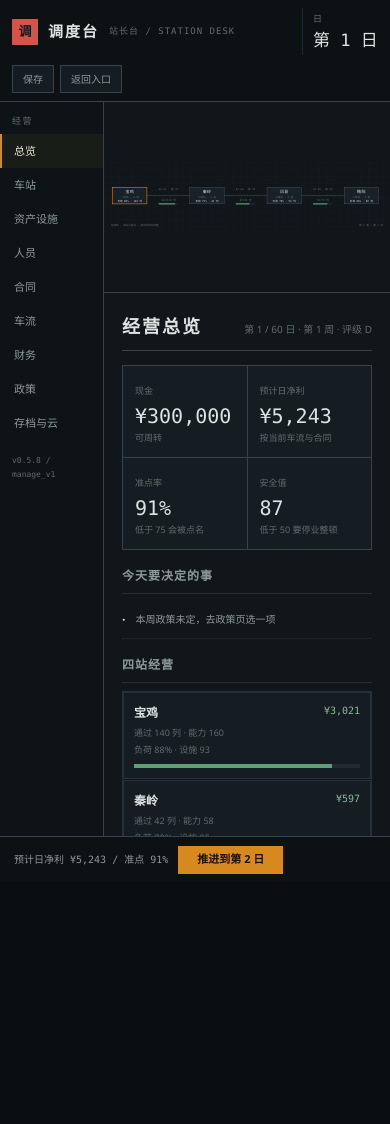
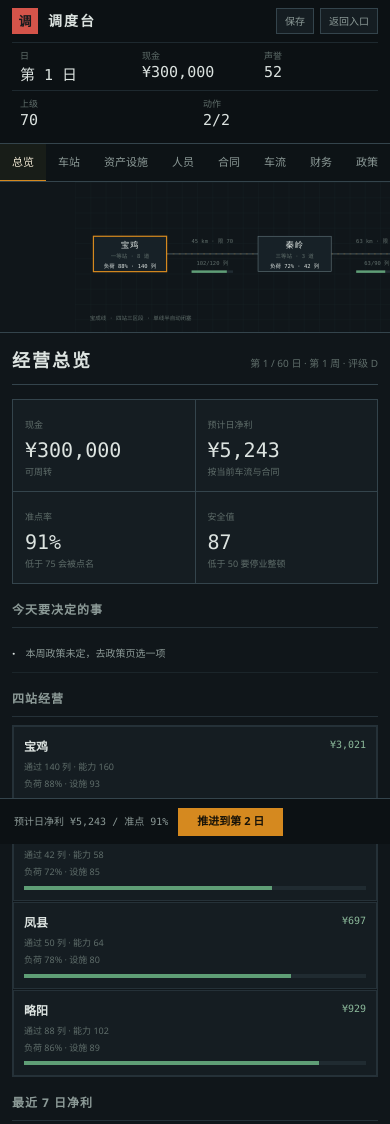
Before and after one commit to severuszx/dispatch, a plain HTML site: page play/manage/index.html in a window 390 px wide. Shown: the top 1124 px of the page. Before the commit the page ends 882 px from the top, so only its background shows below. Drawn offline with Linux system fonts and the light colour scheme.

Commit message:
0.5.8: 站长台手机端布局

```diff
--- a/play/manage/index.html
+++ b/play/manage/index.html
@@ -5,6 +5,7 @@
 <meta name="viewport" content="width=device-width,initial-scale=1">
 <title>调度台 · 站长台</title>
 <link rel="stylesheet" href="manage.css?v=0.5.8m1">
+<link rel="stylesheet" href="mobile.css?v=0.5.8m2">
 </head>
 <body data-theme="control">
 <header class="m-top">
--- /dev/null
+++ b/play/manage/mobile.css
@@ -0,0 +1,23 @@
+@media (max-width: 900px) {
+  body { display: flex; flex-direction: column; }
+  .m-top { height: auto; min-height: 0; flex-wrap: wrap; padding: 8px 12px; gap: 8px 10px; }
+  .m-brand { min-width: 0; flex: 1; }
+  .m-brand b { font-size: 14px; }
+  .m-sub { display: none; }
+  .m-actions { order: 1; margin-left: auto; }
+  .m-actions button { height: 26px; padding: 0 8px; }
+  .m-metrics { order: 2; flex: 0 0 100%; flex-wrap: wrap; height: auto; overflow: visible; gap: 0; }
+  .m-metrics div { flex: 1 0 30%; min-width: 0; padding: 6px 8px; border-left: 0; border-top: 1px solid #1e292f; }
+  .m-metrics b { font-size: 15px; }
+  .m-shell { height: auto; flex: 1; flex-direction: column; }
+  .m-nav { width: 100%; height: 38px; flex: none; display: flex; overflow-x: auto; border-right: 0; border-bottom: 1px solid var(--line2); }
+  .m-nav-label, .m-nav-foot { display: none; }
+  .m-nav button { width: auto; flex: 0 0 auto; height: 38px; padding: 0 12px; border-left: 0; border-bottom: 2px solid transparent; white-space: nowrap; }
+  .m-nav button.on { border-left: 0; border-bottom-color: var(--amber); }
+  .m-map-wrap { height: 150px; overflow-x: auto; }
+  .m-map { min-width: 760px; }
+  .m-page { padding: 12px; }
+  .m-foot { height: 46px; flex: none; }
+  .m-todo { display: none; }
+  .m-toast { bottom: 64px; max-width: calc(100vw - 32px); text-align: center; }
+}
```
